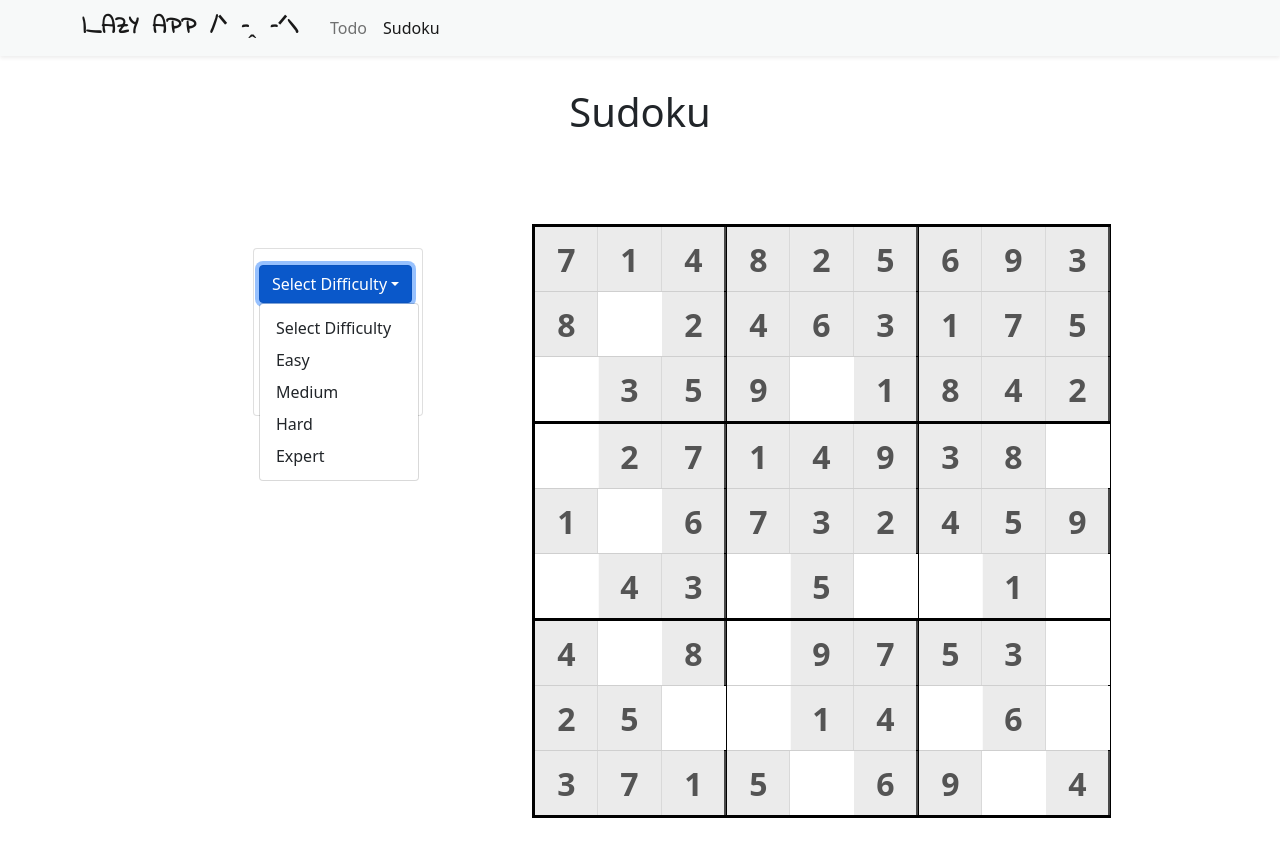
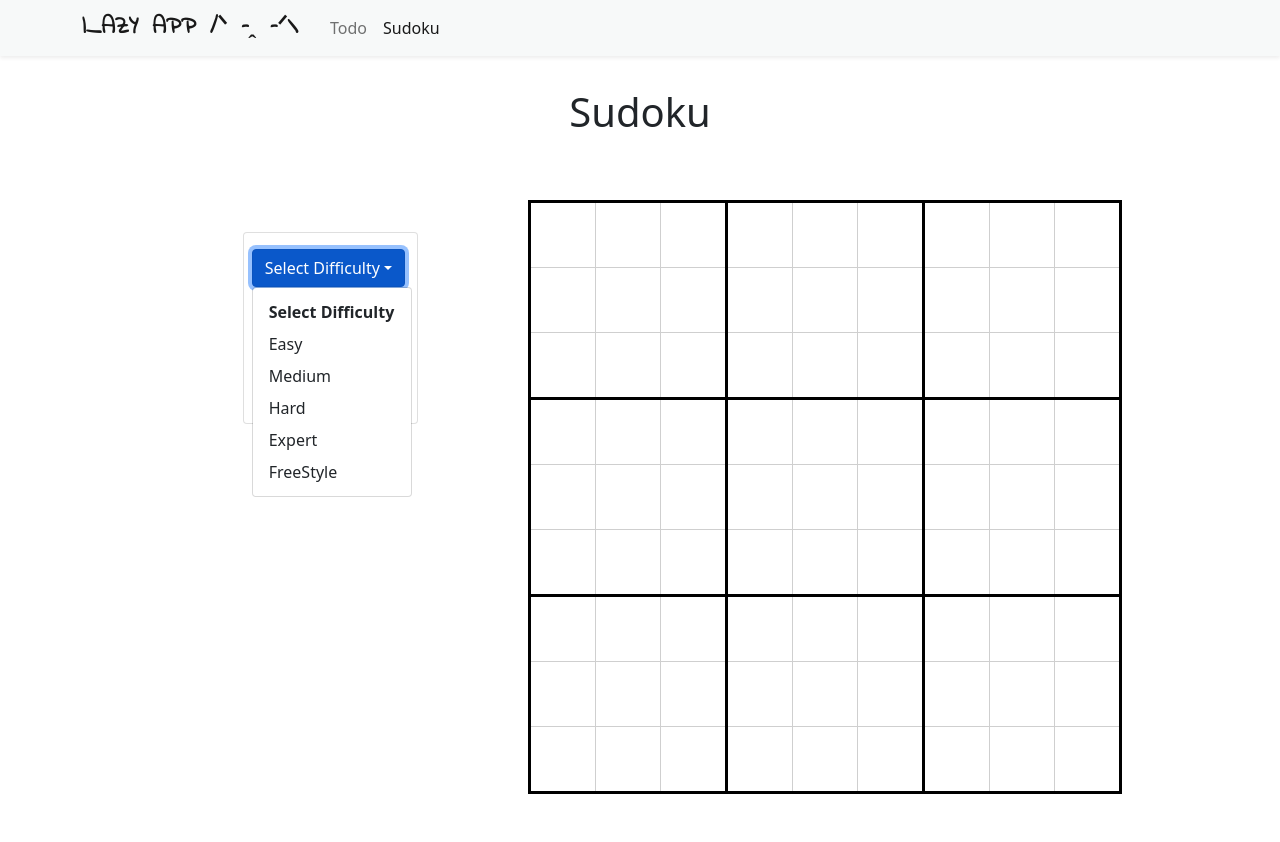
Before and after one commit to 6010210107/LazyApp, a React (Create React App) app: page /sudoku in a window 1280 px wide. Both pictures are taken after a click on the button "Select Difficulty". After the commit the page ends 818 px from the top, so only its background shows below. Built offline with nearby package versions, Linux system fonts and the light colour scheme.

Commit message:
sudoku completed

```diff
--- a/src/App.css
+++ b/src/App.css
@@ -14,3 +14,21 @@
 .bg-gray-900 {
   background:#454545;
 }
+
+.content-container {
+  display: flex;
+  flex-direction: column;
+  justify-content: center;
+  /* align-items: start; */
+
+}
+
+
+.content-header {
+  height: 15vh;
+  max-width: 100vw;
+  text-align: center;
+  display:flex;
+  justify-content: center;
+  align-items: center;
+}
--- /dev/null
+++ b/src/components/customButton/CustomButtom.js
@@ -0,0 +1,20 @@
+import React from "react";
+import "./CustomButton.css";
+import { Button } from "react-bootstrap";
+
+const CustomButtom = ({
+  btnVariant = "primary",
+  btnSize = "",
+  btnText = "Button",
+  btnFn = null
+}) => {
+  return (
+    <>
+      <Button variant={btnVariant} size={btnSize} onClick={btnFn}>
+        {btnText}
+      </Button>
+    </>
+  );
+};
+
+export default CustomButtom;
--- a/src/components/index.js
+++ b/src/components/index.js
@@ -5,3 +5,5 @@ export {default as TodoForm} from './todo/TodoForm/TodoForm'
 export {default as Logo} from './logo/Logo'
 export {default as SudokuTable} from './sudokuTable/SudokuTable'
 export {default as CustomCard} from './card/CustomCard'
+export {default as CustomBtn} from './customButton/CustomButtom'
+export {default as Header} from './header/Header'
--- a/src/components/sudokuTable/SudokuTable.css
+++ b/src/components/sudokuTable/SudokuTable.css
@@ -1,6 +1,6 @@
 /* Sudoku Table */
 .sudoku-table {
-  table-layout: fixed;
+  /* table-layout: fixed; */
   width: 80%;
   max-width: 40vw;
 }
@@ -81,6 +81,7 @@ td {
 .guide-cell {
   background: rgb(233, 233, 233);
 }
+
 .guide-number {
   font-weight: bold;
 }
@@ -115,7 +116,7 @@ td {
 #cell-0-6,
 #cell-0-7,
 #cell-0-8 {
-  border-top: 3px solid black;
+  border-top: 3px solid black !important;
 }
 #cell-3-0,
 #cell-3-1,
@@ -126,7 +127,7 @@ td {
 #cell-3-6,
 #cell-3-7,
 #cell-3-8 {
-  border-top: 3px solid black;
+  border-top: 3px solid black !important;
 }
 #cell-6-0,
 #cell-6-1,
@@ -137,7 +138,7 @@ td {
 #cell-6-6,
 #cell-6-7,
 #cell-6-8 {
-  border-top: 3px solid black;
+  border-top: 3px solid black !important;
 }
 #cell-8-0,
 #cell-8-1,
@@ -148,7 +149,7 @@ td {
 #cell-8-6,
 #cell-8-7,
 #cell-8-8 {
-  border-bottom: 3px solid black;
+  border-bottom: 3px solid black !important;
 }
 
 #cell-0-0,
@@ -160,7 +161,7 @@ td {
 #cell-6-0,
 #cell-7-0,
 #cell-8-0 {
-  border-left: 3px solid black;
+  border-left: 3px solid black !important;
 }
 #cell-0-3,
 #cell-1-3,
@@ -171,7 +172,7 @@ td {
 #cell-6-3,
 #cell-7-3,
 #cell-8-3 {
-  border-left: 3px solid black;
+  border-left: 3px solid black !important;
 }
 #cell-0-6,
 #cell-1-6,
@@ -182,7 +183,7 @@ td {
 #cell-6-6,
 #cell-7-6,
 #cell-8-6 {
-  border-left: 3px solid black;
+  border-left: 3px solid black !important;
 }
 #cell-0-8,
 #cell-1-8,
@@ -193,7 +194,7 @@ td {
 #cell-6-8,
 #cell-7-8,
 #cell-8-8 {
-  border-right: 3px solid black;
+  border-right: 3px solid black !important;
 }
 
 /* End of Cell Border  */
--- a/src/components/sudokuTable/SudokuTable.js
+++ b/src/components/sudokuTable/SudokuTable.js
@@ -8,16 +8,22 @@ import {
   Container,
   Card,
 } from "react-bootstrap";
-import { newStartingBoard, fillPuzzle } from "../../controller/sudoku/puzzle";
-// import { CustomCard } from "..";
+import {
+  newStartingBoard,
+  fillPuzzle,
+  validBoard,
+} from "../../controller/sudoku/puzzle";
+import { CustomBtn } from "..";
 /**
  * ---------------------------------------------------------
  *todo || Sudoku board.
  *todo || Create the 9*9 board ✔
  *todo || Generate the sudoku puzzle.  ✔
  *todo || Fill the puzzle into the board.  ✔
- *todo || Update value in field. [ ]
- *todo || Create the information area. [ ]
+ *todo || Update value in field. ✔
+ *todo || Create an empty board. ✔
+ *todo || Create the information area. ✔
+ *todo || Prevent Error when no solution for empty board[ ]
  *todo || Change level. ✔
  * ----------------------------------------------------------
  */
@@ -38,10 +44,20 @@ const emptyPuzzle = [
  * Main Component
  */
 const SudokuTable = () => {
-  const [curDifficulty, setDifficulty] = useState("Unset");
-  let currentRef = useRef();
-  let puzzleRef = useRef();
-  let difficultyList = { Easy: 20, Medium: 30, Hard: 40, Expert: 50 };
+  const [curDifficulty, setDifficulty] = useState("FreeStyle");
+  let isFreeStyleRef = useRef(true);
+  let isSolvedRef = useRef(false);
+  let currentRef = useRef(emptyPuzzle);
+  let puzzleRef = useRef(emptyPuzzle);
+  let warningRef = useRef(false);
+
+  let difficultyList = {
+    Easy: 20,
+    Medium: 30,
+    Hard: 40,
+    Expert: 50,
+    FreeStyle: 81,
+  };
 
   /**
    ** Check input is safe.
@@ -49,29 +65,54 @@ const SudokuTable = () => {
   const isSafe = (row, col) => {
     let current = currentRef.current;
     let puzzle = puzzleRef.current;
-    if (current[row][col] !== 0 && current[row][col] !== puzzle[2][row][col]) {
+    let isSolved = isSolvedRef.current;
+    let isFreeStyle = isFreeStyleRef.current;
+    if (isFreeStyle) return false;
+
+    if (
+      current[row][col] !== 0 &&
+      current[row][col] !== puzzle[2][row][col] &&
+      !isSolved
+    ) {
+      return true;
+    }
+
     return false;
-    }
-    return true;
   };
 
   /**
    ** Update the puzzle board.
    */
-  const updateBoard = useCallback((position, targetVal) => {
+  const updateBoard = useCallback((position, targetVal, solveBoard) => {
     let current = currentRef.current;
+    if (isNaN(targetVal)) return;
+
+    if (solveBoard && !position && !targetVal) {
+      isSolvedRef.current = true;
+      const isSafe = validBoard(current);
+      if (isSafe) {
+        current = fillPuzzle(current);
+      } else {
+        warningRef.current = "No solution for this puzzle.";
+      }
+    } else {
+      // setIsSolved(false)
+      // isSolved = false;
       let newCurrent = current;
       let row = +position[0];
       let col = +position[1];
       let value = +targetVal;
       newCurrent[row][col] = value;
       current = newCurrent;
+    }
+
     setSudokuBoard(
       <SudokuBoard
         currentRef={currentRef}
         puzzleRef={puzzleRef}
         isSafe={isSafe}
         updateBoard={updateBoard}
+        isFreeStyleRef={isFreeStyleRef}
       />
     );
   }, []);
@@ -81,15 +122,24 @@ const SudokuTable = () => {
    */
   const initPuzzle = useCallback(
     async (holes) => {
-      let puzzle_assets = await generatePuzzle(holes);
+      if (holes !== 81) {
+        let puzzle_assets = await generatePuzzle(holes, isFreeStyleRef);
         puzzleRef.current = puzzle_assets;
-      currentRef.current = JSON.parse(JSON.stringify(puzzle_assets[1]));
+        currentRef.current =
+          puzzle_assets !== 0
+            ? JSON.parse(JSON.stringify(puzzle_assets[1]))
+            : emptyPuzzle;
+      } else {
+        currentRef.current = JSON.parse(JSON.stringify(emptyPuzzle));
+        puzzleRef.current = JSON.parse(JSON.stringify(emptyPuzzle));
+      }
       setSudokuBoard(
         <SudokuBoard
           currentRef={currentRef}
           puzzleRef={puzzleRef}
           isSafe={isSafe}
           updateBoard={updateBoard}
+          isFreeStyleRef={isFreeStyleRef}
         />
       );
     },
@@ -97,7 +147,7 @@ const SudokuTable = () => {
   );
 
   /**
-   * Initial state.
+   ** Initial state.
    */
   const [sudokuBoard, setSudokuBoard] = useState(
     <SudokuBoard
@@ -105,9 +155,54 @@ const SudokuTable = () => {
       puzzleRef={puzzleRef}
       isSafe={isSafe}
       updateBoard={updateBoard}
+      isFreeStyleRef={isFreeStyleRef}
     />
   );
 
+  /**
+   ** Solve board.
+   */
+  const solvBoard = async () => {
+    updateBoard(null, null, true);
+  };
+
+  /**
+   ** Set Difficulty
+   */
+  const configDifficulty = (difficulty) => {
+    if (difficulty === "FreeStyle") {
+      isFreeStyleRef.current = true;
+      setDifficulty(difficulty);
+    } else {
+      isFreeStyleRef.current = false;
+      warningRef.current = "";
+      setDifficulty(difficulty);
+    }
+  };
+
+  /**
+   * Clear board.
+   */
+  const clearBoard = () => {
+    if(!isFreeStyleRef.current) return
+
+    currentRef.current = JSON.parse(JSON.stringify(emptyPuzzle));
+    puzzleRef.current = JSON.parse(JSON.stringify(emptyPuzzle));
+
+    setSudokuBoard(
+      <SudokuBoard
+        currentRef={currentRef}
+        puzzleRef={puzzleRef}
+        isSafe={isSafe}
+        updateBoard={updateBoard}
+        isFreeStyleRef={isFreeStyleRef}
+      />
+    );
+  };
+
+  /**
+   ** Re-Render board
+   */
   useEffect(() => {
     initPuzzle();
   }, [initPuzzle]);
@@ -118,14 +213,16 @@ const SudokuTable = () => {
   return (
     <div className="">
       <Row className="d-flex justify-content-around m-3 ">
-        <Col xs={12} lg={3} className="mx-5">
+        <Col xs={12} lg={3} className="mx-5 my-2">
+          {/* <Row></Row> */}
           <Container className="d-flex justify-content-center">
             <CustomCard
               holes={difficultyList[curDifficulty]}
               difficulty={curDifficulty}
+              warningRef={warningRef}
               button={
                 <SudokuDropdown
-                  setDifficulty={setDifficulty}
+                  setDifficulty={configDifficulty}
                   initPuzzle={initPuzzle}
                   difficulty={Object.keys(difficultyList)}
                   holes={Object.values(difficultyList)}
@@ -134,8 +231,30 @@ const SudokuTable = () => {
               }
             />
           </Container>
+          <div className="d-flex justify-content-around m-3">
+            <Row>
+              <Col>
+                <CustomBtn
+                  btnVariant="primary"
+                  btnText="Solve"
+                  btnFn={solvBoard}
+                />
               </Col>
-        <Col xs={12} lg={7} className="d-flex m-2 justify-content-center ">
+              {isFreeStyleRef.current ? (
+                <Col>
+                  <CustomBtn
+                    btnVariant="danger"
+                    btnText="Clear"
+                    btnFn={clearBoard}
+                  />
+                </Col>
+              ) : (
+                ""
+              )}
+            </Row>
+          </div>
+        </Col>
+        <Col xs={12} lg={7} className="d-flex m-2 justify-content-center">
           <table className="sudoku-table">
             <tbody>{sudokuBoard}</tbody>
           </table>
@@ -150,8 +269,13 @@ export default SudokuTable;
 /**
  ** Generate the complete puzzle.
  */
-const generatePuzzle = (difficulty = 20) => {
-  const sudoku = newStartingBoard(difficulty);
+const generatePuzzle = (difficulty = 10, isFreeStyleRef) => {
+  let sudoku;
+  if (isFreeStyleRef.current) {
+    sudoku = 0;
+  } else {
+    sudoku = newStartingBoard(difficulty);
+  }
 
   return sudoku;
 };
@@ -159,17 +283,26 @@ const generatePuzzle = (difficulty = 20) => {
 /**
  ** Render sudoku board.
  */
-const SudokuBoard = ({ currentRef, puzzleRef, updateBoard, isSafe }) => {
+const SudokuBoard = ({
+  currentRef,
+  puzzleRef,
+  isFreeStyleRef,
+  updateBoard,
+  isSafe,
+}) => {
   let current = currentRef.current;
   let puzzle = puzzleRef.current;
+  let isFreeStyle = isFreeStyleRef.current;
   return (
-    current?.map((board, row) => (
+    current.map((board, row) => (
       <tr key={`cell-${row}`}>
         {board.map((cell, col) => (
           <td
             key={`cell-${row}-${col}`}
             id={`cell-${row}-${col}`}
-            className={`${
+            className={`
+            ${
+              !isFreeStyle &&
               current[row][col] === puzzle[1][row][col] &&
               current[row][col] !== 0
                 ? "guide-cell"
@@ -183,6 +316,7 @@ const SudokuBoard = ({ currentRef, puzzleRef, updateBoard, isSafe }) => {
               maxLength={1}
               autoComplete="off"
               disabled={
+                !isFreeStyle &&
                 current[row][col] === puzzle[1][row][col] &&
                 current[row][col] !== 0
                   ? true
@@ -193,36 +327,18 @@ const SudokuBoard = ({ currentRef, puzzleRef, updateBoard, isSafe }) => {
                 updateBoard(e.target.id.split("-"), e.target.value);
               }}
               className={` sudoku-input ${
+                !isFreeStyle &&
                 current[row][col] === puzzle[1][row][col] &&
                 current[row][col] !== 0
                   ? "guide-number"
                   : ""
-              }${isSafe(row, col) ? "" : "not-safe"}`}
-            />
-          </td>
-        ))}
-      </tr>
-    )) ??
-    emptyPuzzle?.map((board, row) => (
-      <tr key={`cell-${row}`}>
-        {board.map((cell, col) => (
-          <td key={`cell-${row}-${col}`} id={`cell-${row}-${col}`}>
-            <input
-              id={`${row}-${col}`}
-              type="text"
-              value={cell === 0 ? "" : cell}
-              maxLength={1}
-              autoComplete="off"
-              placeholder=""
-              onChange={(e) => {
-                updateBoard(e.target.id.split("-"), e.target.value);
-              }}
-              className={` sudoku-input `}
+              }${isSafe(row, col) ? "not-safe" : ""}`}
             />
           </td>
         ))}
       </tr>
     ))
+
   );
 };
 
@@ -238,7 +354,7 @@ const SudokuDropdown = ({
 }) => {
   return (
     <DropdownButton title={"Select Difficulty"}>
-      <Dropdown.ItemText>Select Difficulty</Dropdown.ItemText>
+      <Dropdown.ItemText className="bold">Select Difficulty</Dropdown.ItemText>
       {/* <Dropdown.Item as="button" onClick={() => beginPuzzle(81)}>
               Empty Puzzle
             </Dropdown.Item> */}
@@ -271,16 +387,39 @@ const DropdownItem = ({ setDifficulty, initPuzzle, difficulty, holes }) => {
   );
 };
 
-const CustomCard = ({ holes, difficulty, button }) => {
+/**
+ ** CustomCard
+ */
+const CustomCard = ({ holes, difficulty, button, warningRef }) => {
   return (
     <>
       <Card className="card-config">
         <Card.Body className="card-config-body">
           <div className="card-config-btn">{button}</div>
-          <Card.Text> <span className="bold">Difficulty :</span>  {difficulty}</Card.Text>
-          <Card.Text><span className="bold">Holes :</span>  {holes}</Card.Text>
+          <Card.Text>
+            {" "}
+            <span className="bold">Difficulty :</span> {difficulty}
+          </Card.Text>
+          <Card.Text>
+            <span className="bold">Holes :</span> {holes}
+          </Card.Text>
+          {warningRef.current ? (
+            <Card.Text>{warningRef.current}</Card.Text>
+          ) : (
+            ""
+          )}
         </Card.Body>
       </Card>
     </>
   );
 };
+
+/**
+ ** CustomButton
+ */
+
+// const CustomButton = () =>{
+//   return (
+//     <button>Click me</button>
+//   )
+// }
--- a/src/controller/sudoku/puzzle.js
+++ b/src/controller/sudoku/puzzle.js
@@ -148,7 +148,6 @@ export const pokeHoles = (startingBoard, holes) => {
   return [removedVals, startingBoard];
 };
 
-
 /*--------------------------------------------------------------------------------------------
 --------------------------------- Initialize -------------------------------------
 --------------------------------------------------------------------------------------------*/
@@ -183,62 +182,141 @@ export function newStartingBoard(holes) {
 // and measuring its length. If multiple possible solutions are found at any point
 // If will return true, prompting the pokeHoles function to select a new value for removal.
 
-function multiplePossibleSolutions (boardToCheck) {
-    const possibleSolutions = []
-    const emptyCellArray = emptyCellCoords(boardToCheck)
+function multiplePossibleSolutions(boardToCheck) {
+  const possibleSolutions = [];
+  const emptyCellArray = emptyCellCoords(boardToCheck);
   for (let index = 0; index < emptyCellArray.length; index++) {
     // Rotate a clone of the emptyCellArray by one for each iteration
-      let emptyCellClone = [...emptyCellArray]
+    let emptyCellClone = [...emptyCellArray];
     const startingPoint = emptyCellClone.splice(index, 1);
-      emptyCellClone.unshift( startingPoint[0] )
-      let thisSolution = fillFromArray( boardToCheck.map( row => row.slice() ) , emptyCellClone)
-      possibleSolutions.push( thisSolution.join() )
-      if (Array.from(new Set(possibleSolutions)).length > 1 ) return true
+    emptyCellClone.unshift(startingPoint[0]);
+    let thisSolution = fillFromArray(
+      boardToCheck.map((row) => row.slice()),
+      emptyCellClone
+    );
+    possibleSolutions.push(thisSolution.join());
+    if (Array.from(new Set(possibleSolutions)).length > 1) return true;
   }
-    return false
+  return false;
 }
 
 // This will attempt to solve the puzzle by placing values into the board in the order that
 // the empty cells list presents
 function fillFromArray(startingBoard, emptyCellArray) {
-    const emptyCell = nextStillEmptyCell(startingBoard, emptyCellArray)
-    var pokeCounter = 0
-    if (!emptyCell) return startingBoard
-    for (let num of shuffle(numArray) ) {
-
-      pokeCounter++
-      if ( pokeCounter > 60_000_000 ) throw new Error ("Poke Timeout")
-      if ( safeToPlace( startingBoard, emptyCell, num) ) {
-        startingBoard[ emptyCell.rowIndex ][ emptyCell.colIndex ] = num
-        if ( fillFromArray(startingBoard, emptyCellArray) ) return startingBoard
-        startingBoard[ emptyCell.rowIndex ][ emptyCell.colIndex ] = 0
+  const emptyCell = nextStillEmptyCell(startingBoard, emptyCellArray);
+  var pokeCounter = 0;
+  if (!emptyCell) return startingBoard;
+  for (let num of shuffle(numArray)) {
+    pokeCounter++;
+    if (pokeCounter > 60_000_000) throw new Error("Poke Timeout");
+    if (safeToPlace(startingBoard, emptyCell, num)) {
+      startingBoard[emptyCell.rowIndex][emptyCell.colIndex] = num;
+      if (fillFromArray(startingBoard, emptyCellArray)) return startingBoard;
+      startingBoard[emptyCell.rowIndex][emptyCell.colIndex] = 0;
     }
   }
-    return false
+  return false;
 }
 
 // As numbers get placed, not all of the initial cells are still empty.
 // This will find the next still empty cell in the list
-  function nextStillEmptyCell (startingBoard, emptyCellArray) {
+function nextStillEmptyCell(startingBoard, emptyCellArray) {
   for (var coords of emptyCellArray) {
-      if (startingBoard[ coords.row ][ coords.col ] === 0) return {rowIndex: coords.row, colIndex: coords.col}
+    if (startingBoard[coords.row][coords.col] === 0)
+      return { rowIndex: coords.row, colIndex: coords.col };
   }
-    return false
+  return false;
 }
 
 // Generate array from range, inclusive of start & endbounds.
 const range = (start, end) => {
-    const length = end - start + 1
-    return Array.from( {length} , ( _ , i) => start + i)
+  const length = end - start + 1;
+  return Array.from({ length }, (_, i) => start + i);
+};
+
+// Get a list of all empty cells in the board from top-left to bottom-right
+function emptyCellCoords(startingBoard) {
+  const listOfEmptyCells = [];
+  for (const row of range(0, 8)) {
+    for (const col of range(0, 8)) {
+      if (startingBoard[row][col] === 0) listOfEmptyCells.push({ row, col });
+    }
+  }
+  return listOfEmptyCells;
 }
 
-  // Get a list of all empty cells in the board from top-left to bottom-right
-  function emptyCellCoords (startingBoard) {
-    const listOfEmptyCells = []
-    for (const row of range(0,8)) {
-      for (const col of range(0,8) ) {
-        if (startingBoard[row][col] === 0 ) listOfEmptyCells.push( {row, col } )
+export const validBoard = (board) => {
+  // THIS FUNCTION WORKS.
+  // Board -> Boolean
+  // checks to see if given board is valid
+  return rowsGood(board) && columnsGood(board) && boxesGood(board);
+};
+
+const rowsGood = (board) => {
+  // THIS FUNCTION WORKS.
+  // Board -> Boolean
+  // makes sure there are no repeating numbers for each row
+  for (var i = 0; i < 9; i++) {
+    var cur = [];
+    for (var j = 0; j < 9; j++) {
+      if (cur.includes(board[i][j])) {
+        return false;
+      } else if (board[i][j] !== 0) {
+        cur.push(board[i][j]);
       }
     }
-    return listOfEmptyCells
   }
+  return true;
+};
+
+const columnsGood = (board) => {
+  // THIS FUNCTION WORKS.
+  // Board -> Boolean
+  // makes sure there are no repeating numbers for each column
+  for (var i = 0; i < 9; i++) {
+    var cur = [];
+    for (var j = 0; j < 9; j++) {
+      if (cur.includes(board[j][i])) {
+        return false;
+      } else if (board[j][i] !== 0) {
+        cur.push(board[j][i]);
+      }
+    }
+  }
+  return true;
+};
+
+const boxesGood = (board) => {
+  // transform this everywhere to update res
+  const boxCoordinates = [
+    [0, 0],
+    [0, 1],
+    [0, 2],
+    [1, 0],
+    [1, 1],
+    [1, 2],
+    [2, 0],
+    [2, 1],
+    [2, 2],
+  ];
+  // THIS FUNCTION WORKS.
+  // Board -> Boolean
+  // makes sure there are no repeating numbers for each box
+  for (var y = 0; y < 9; y += 3) {
+    for (var x = 0; x < 9; x += 3) {
+      // each traversal should examine each box
+      var cur = [];
+      for (var i = 0; i < 9; i++) {
+        var coordinates = [...boxCoordinates[i]];
+        coordinates[0] += y;
+        coordinates[1] += x;
+        if (cur.includes(board[coordinates[0]][coordinates[1]])) {
+          return false;
+        } else if (board[coordinates[0]][coordinates[1]] !== 0) {
+          cur.push(board[coordinates[0]][coordinates[1]]);
+        }
+      }
+    }
+  }
+  return true;
+};
--- a/src/pages/Sudoku/Sudoku.css
+++ b/src/pages/Sudoku/Sudoku.css
@@ -1,15 +1,13 @@
-.content-container {
+/* .content-container {
     display: flex;
     flex-direction: column;
     justify-content: center;
-    /* align-items: start; */
-
-}
-
+} */
+/*
 .content-header {
     height: 10vh;
     margin: 2rem auto;
-}
+} */
 
 .content-puzzle {
     display: flex;
--- a/src/pages/Sudoku/Sudoku.js
+++ b/src/pages/Sudoku/Sudoku.js
@@ -1,14 +1,12 @@
 import React from "react";
-import { SudokuTable } from "../../components";
+import { SudokuTable, Header } from "../../components";
 
 import './Sudoku.css'
 const Sudoku = () => {
   return (
-    <div className="content-container">
-      <div className="content-header">
-        <h1>Sudoku</h1>
-      </div>
-      <div className="content-puzzle">
+    <div className="content-container ">
+      <Header contentHeader={"Sudoku"}/>
+      <div className="content-puzzle  ">
         <SudokuTable />
       </div>
     </div>
```
Also changed, not shown: src/components/header/Header.jsx (added, +13 -0 lines), src/pages/todoApp/TodoApp.js (+11 -11 lines), src/components/customButton/CustomButton.css (added). Lines whose indentation alone changed are shown as unchanged.
